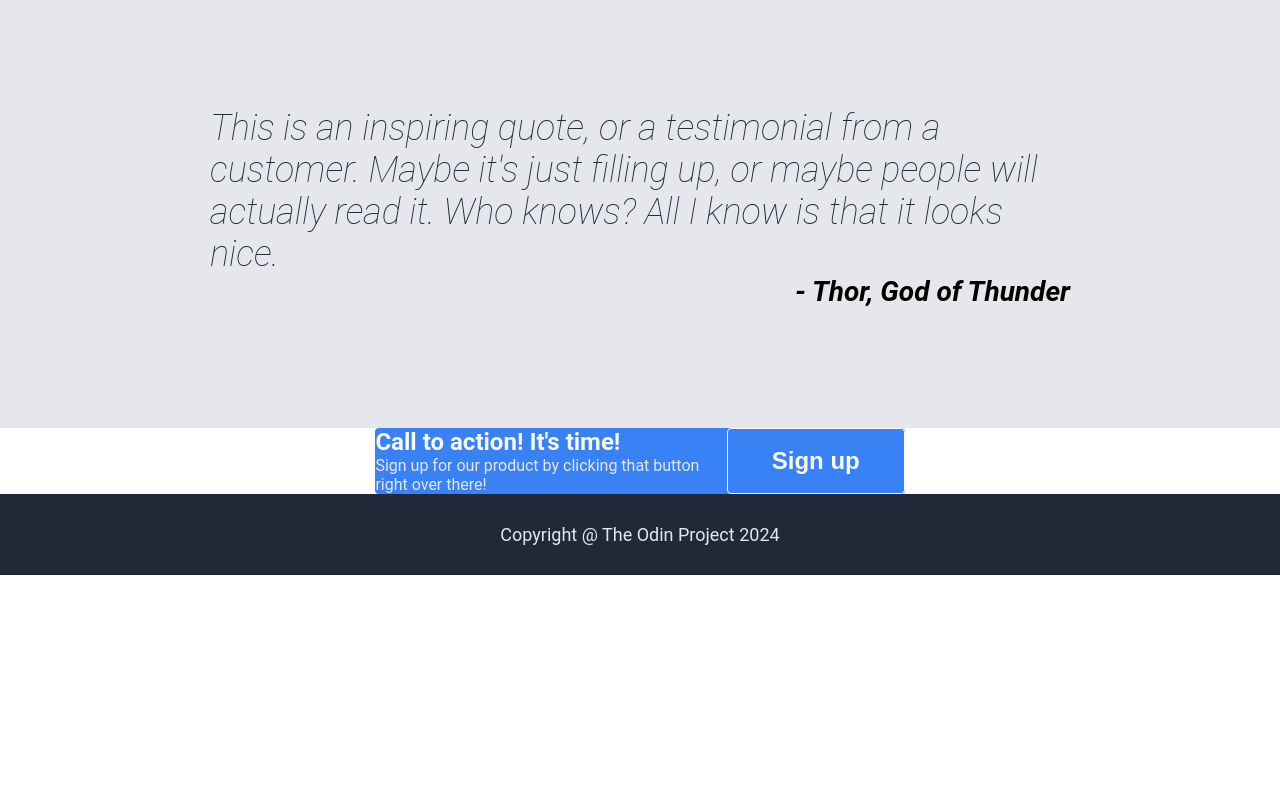
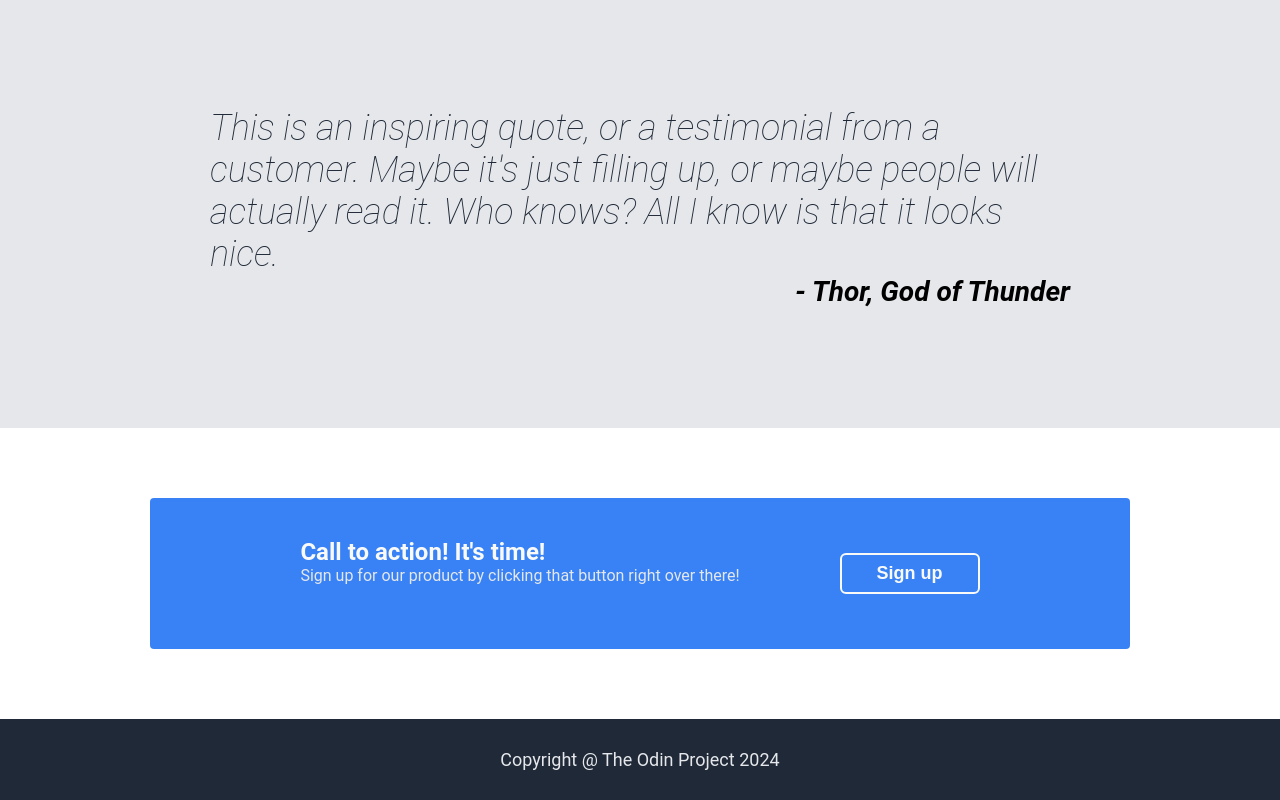
Before and after one commit to fwedee/odin-landing-page, a plain HTML site: page index.html in a window 1280 px wide. Shown: the part 965-1765 px from the top of the page. Before the commit the page ends 1540 px from the top, so only its background shows below. Drawn offline with Linux system fonts and the light colour scheme.

Commit message:
style: Addition of padding to sign-up-section

```diff
--- a/styles.css
+++ b/styles.css
@@ -184,6 +184,7 @@ ul {
   justify-content: center;
   align-items: center;
   height: 100%;
+  padding: 70px 0px 70px 0px;
 }
 
 .sign-up-section .sign-up-box {
@@ -191,6 +192,8 @@ ul {
   border-radius: 4px;
   color: #e5e7eb;
   display: flex;
+  padding: 40px 150px 40px 150px;
+  gap: 100px;
 }
 
 .sign-up-section .call-for-action-title {
@@ -201,17 +204,18 @@ ul {
 
 .sign-up-section .sign-up-button {
   border-color: #f9faf8;
-  border: 1px;
+  border: 2px;
   border-style: solid;
-  border-radius: 4px;
+  border-radius: 6px;
   background-color: #3882f6;
   color: #f9faf8;
   font-weight: bold;
-  flex: 1;
-  font-size: 24px;
+  font-size: 18px;
+  padding: 8px 35px 8px 35px;
+  margin: 15px 0px 15px 0px;
 }
 .sign-up-section .call-for-action-window {
-  flex: 2;
+  flex: 6;
 }
 
 .footer .container {
```
